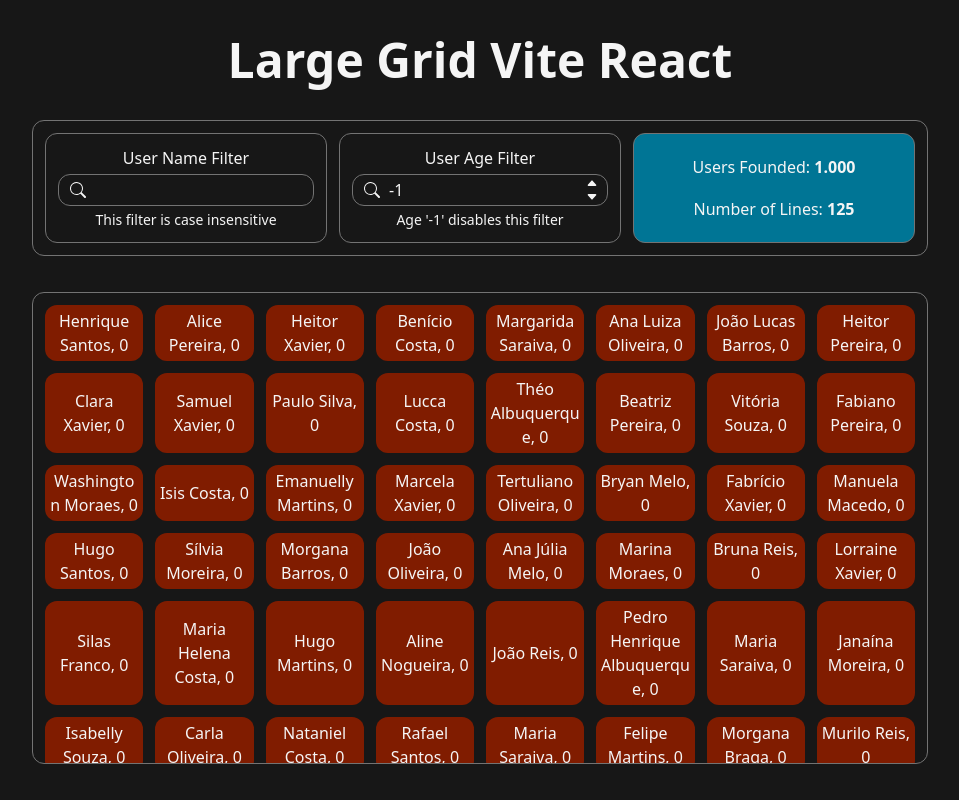
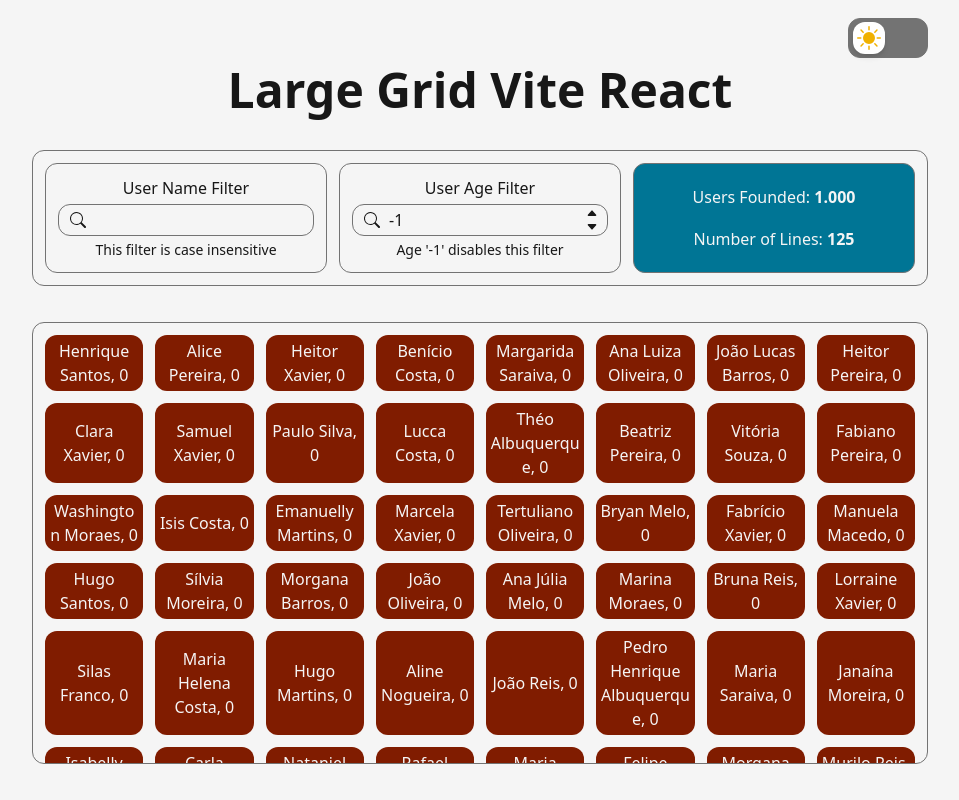
Before and after one commit to marcelo-rispoli-leal/large-grid-react, a React (Vite) app: page / in a window 1280 px wide. Shown: the whole page, without its empty margins (160-1119 px from the left). Built offline with nearby package versions, Linux system fonts and the light colour scheme.

Commit message:
Created buttom to change theme

```diff
--- a/index.html
+++ b/index.html
@@ -1,6 +1,18 @@
 <!doctype html>
 <html lang="pt-BR">
   <head>
+    <script>
+      // Verifica se o usuário prefere o tema escuro ou se já havia escolhido o tema escuro anteriormente
+      if (
+        localStorage.theme === "dark" ||
+        (!("theme" in localStorage) &&
+          window.matchMedia("(prefers-color-scheme: dark)").matches)
+      ) {
+        document.documentElement.classList.add("dark");
+      } else {
+        document.documentElement.classList.remove("dark");
+      }
+    </script>
     <meta charset="UTF-8" />
     <link rel="icon" type="image/x-icon" href="/favicon.ico" />
     <link href="/src/index.css" rel="stylesheet" />
--- a/src/app/App.jsx
+++ b/src/app/App.jsx
@@ -1,8 +1,8 @@
 import { useState } from "react";
-import { SpeedInsights } from "@vercel/speed-insights/react";
 import List from "../components/List";
 import Filter from "../components/Filter";
 import Summary from "../components/Summary";
+import Toggle from "../components/Toggle";
 import Columns from "../helpers/Columns";
 import Users from "../helpers/Users";
 
@@ -45,8 +45,13 @@
   };
 
   return (
-    <div className="dark max-h-full min-h-[100svh] w-full bg-neutral-100 py-9 font-sans text-neutral-900 dark:bg-neutral-900 dark:text-neutral-100">
+    <div className="max-h-full min-h-[100svh] w-full bg-neutral-100 pt-4.5 font-sans text-neutral-900 dark:bg-neutral-900 dark:text-neutral-100">
       <div className="mx-auto max-w-9/10 text-center sm:max-w-85/100 md:max-w-8/10 lg:max-w-3/4 xl:max-w-7/10 2xl:max-w-2/3">
+        <div className="relative pb-12">
+          <div className="absolute top-0 right-0">
+            <Toggle />
+          </div>
+        </div>
         <h1 className="text-5xl font-bold">{document.title}</h1>
         <div className="b-std my-9 grid w-full gap-3 p-3 md:grid-cols-3 md:grid-rows-1">
           <Filter
@@ -69,7 +74,6 @@
         </div>
         {restUsers.length > 0 && <List items={restUsers} />}
       </div>
-      <SpeedInsights />
     </div>
   );
 }
--- a/src/components/List.jsx
+++ b/src/components/List.jsx
@@ -37,7 +37,7 @@
       style={{ maxHeight }}
       className="scrollbar-users-container b-std overflow-y-auto p-3"
     >
-      <div className="max-3xs:grid-cols-1 3xs:grid-cols-2 2xs:grid-cols-3 xs:grid-cols-4 xm:grid-cols-6 3xl:grid-cols-15 4xl:grid-cols-20 grid gap-3 md:grid-cols-5 lg:grid-cols-7 xl:grid-cols-8 2xl:grid-cols-10">
+      <div className="max-3xs:grid-cols-1 3xs:grid-cols-2 2xs:grid-cols-3 xs:grid-cols-4 xm:grid-cols-6 3xl:grid-cols-15 4xl:grid-cols-20 grid gap-3 text-neutral-100 md:grid-cols-5 lg:grid-cols-7 xl:grid-cols-8 2xl:grid-cols-10">
         {items.map(({ index, name, age, color, lower }) => (
           <Item
             key={index}
--- /dev/null
+++ b/src/components/Toggle.jsx
@@ -0,0 +1,22 @@
+import { BsFillSunFill, BsFillMoonFill } from "react-icons/bs";
+import Theme from "../helpers/Theme";
+
+export default function Toggle() {
+  const { isDark, toggleTheme } = Theme();
+
+  return (
+    <button
+      onClick={toggleTheme}
+      className="b-std flex h-10 w-20 cursor-pointer items-center justify-between rounded-[0.75rem] bg-neutral-500 p-1"
+      aria-label={isDark ? "Mudar para tema claro" : "Mudar para tema escuro"}
+    >
+      <div
+        className={`flex h-8 w-8 transform items-center justify-center rounded-[0.75rem] bg-white text-[1.5rem] text-yellow-500 shadow-md transition-transform ${
+          isDark ? "translate-x-10 text-[1.25rem]" : "translate-x-0"
+        } dark:bg-neutral-900 dark:text-neutral-100`}
+      >
+        {isDark ? <BsFillMoonFill /> : <BsFillSunFill />}
+      </div>
+    </button>
+  );
+}
--- /dev/null
+++ b/src/helpers/Theme.js
@@ -0,0 +1,27 @@
+import { useState, useEffect } from "react";
+
+export default function Theme() {
+  const [isDark, setIsDark] = useState(false);
+
+  // Inicializa o tema com base na classe 'dark' no elemento HTML
+  useEffect(() => {
+    const isDarkMode = document.documentElement.classList.contains("dark");
+    setIsDark(isDarkMode);
+  }, []);
+
+  const toggleTheme = () => {
+    const newIsDark = !isDark;
+    setIsDark(newIsDark);
+
+    // Atualiza a classe no elemento HTML e salva a preferência no localStorage
+    if (newIsDark) {
+      document.documentElement.classList.add("dark");
+      localStorage.theme = "dark";
+    } else {
+      document.documentElement.classList.remove("dark");
+      localStorage.theme = "light";
+    }
+  };
+
+  return { isDark, toggleTheme };
+}
```
